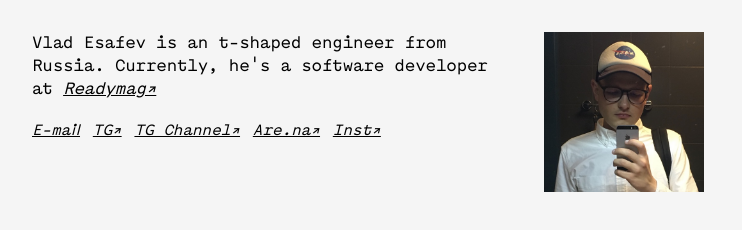
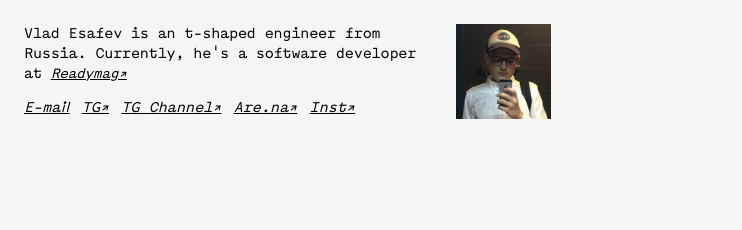
Before and after one commit to artmare/esafev.com, a plain HTML site: page index.html in a window 1280 px wide. Shown: the whole page, without its empty margins (0-742 px from the left). Drawn offline with Linux system fonts and the light colour scheme; files whose address does not match are found by name.

Commit message:
Update some styles

```diff
--- a/index.html
+++ b/index.html
@@ -21,7 +21,7 @@
             </div>
         </div>
         <div class='pic'>
-            <img alt=':—)' loading='lazy' class='image' src='static/images/me.jpeg' width='160' height='160'>
+            <img alt=':—)' loading='lazy' class='image' src='static/images/me.jpeg' width='95' height='95'>
         </div>
     </main>
 </body>
--- a/styles/index.css
+++ b/styles/index.css
@@ -35,14 +35,14 @@ body {
 
 p {
     color: var(--black-color);
-    font-size: 1.1em;
+    font-size: .95em;
     line-height: 1.3em;
     letter-spacing: -0.2px;
 }
 
 a {
     color: var(--black-color);
-    font-size: 1em;
+    font-size: .95em;
     font-style: italic;
 }
 
@@ -56,17 +56,17 @@ i {
 
 .content {
     display: flex;
-    margin: 2em;
+    margin: 1.5em;
 }
 
 .about {
     flex-direction: column;
-    max-width: 30em;
+    max-width: 25em;
 }
 
 .links {
     display: flex;
-    margin-top: 1.3em;
+    margin-top: 1em;
 }
 
 .links > a + a {
@@ -90,7 +90,7 @@ i {
 
     .links > a {
         margin-top: 0.4em;
-        font-size: 1em;
+        font-size: .95em;
     }
 
     .links > a + a {
```
